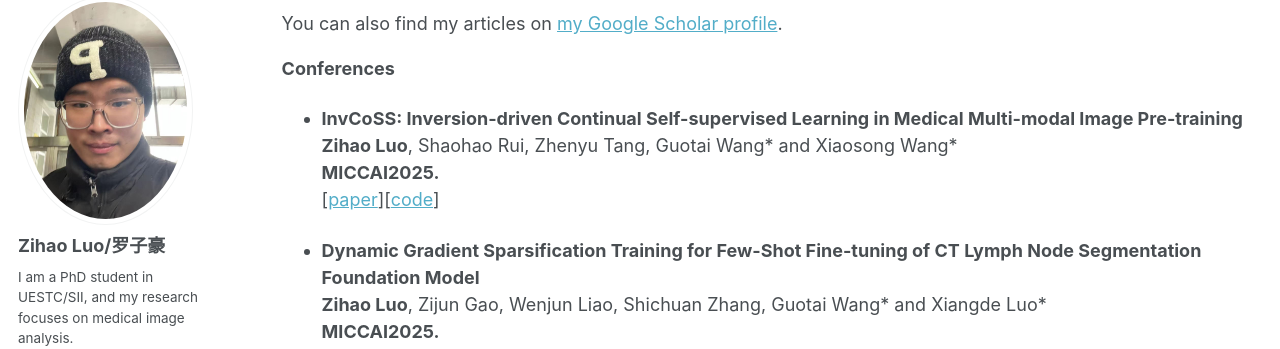
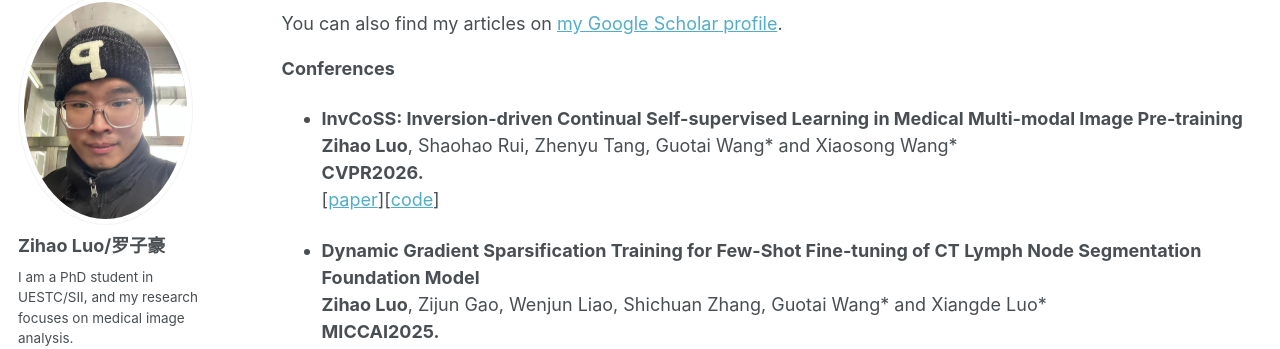
Before and after one commit to Zihaoluoh/zihaoluoh.github.io, a Jekyll site: the page built from _pages/publications.md, in a window 1280 px wide and 1071 px high. Shown: the part 110-459 px from the top of the window. Built offline with Jekyll 4.4.1, drawn with Linux system fonts in a browser that asks for light colours; some web fonts are replaced.

Commit message:
Update publications.md

```diff
--- a/_pages/publications.md
+++ b/_pages/publications.md
@@ -12,7 +12,7 @@ author_profile: true
 **Conferences**
 * <b> InvCoSS: Inversion-driven Continual Self-supervised Learning in Medical Multi-modal Image Pre-training</b> <br>
 <b>Zihao Luo</b>, Shaohao Rui, Zhenyu Tang, Guotai Wang* and Xiaosong Wang*<br>
-<b>MICCAI2025.</b><br>
+<b>CVPR2026.</b><br>
 [[paper](https://arxiv.org/abs/2512.19213)][[code](https://github.com/Zihaoluoh/InvCoSS)]
 
 * <b> Dynamic Gradient Sparsification Training for Few-Shot Fine-tuning of CT Lymph Node Segmentation Foundation Model</b> <br>
```
